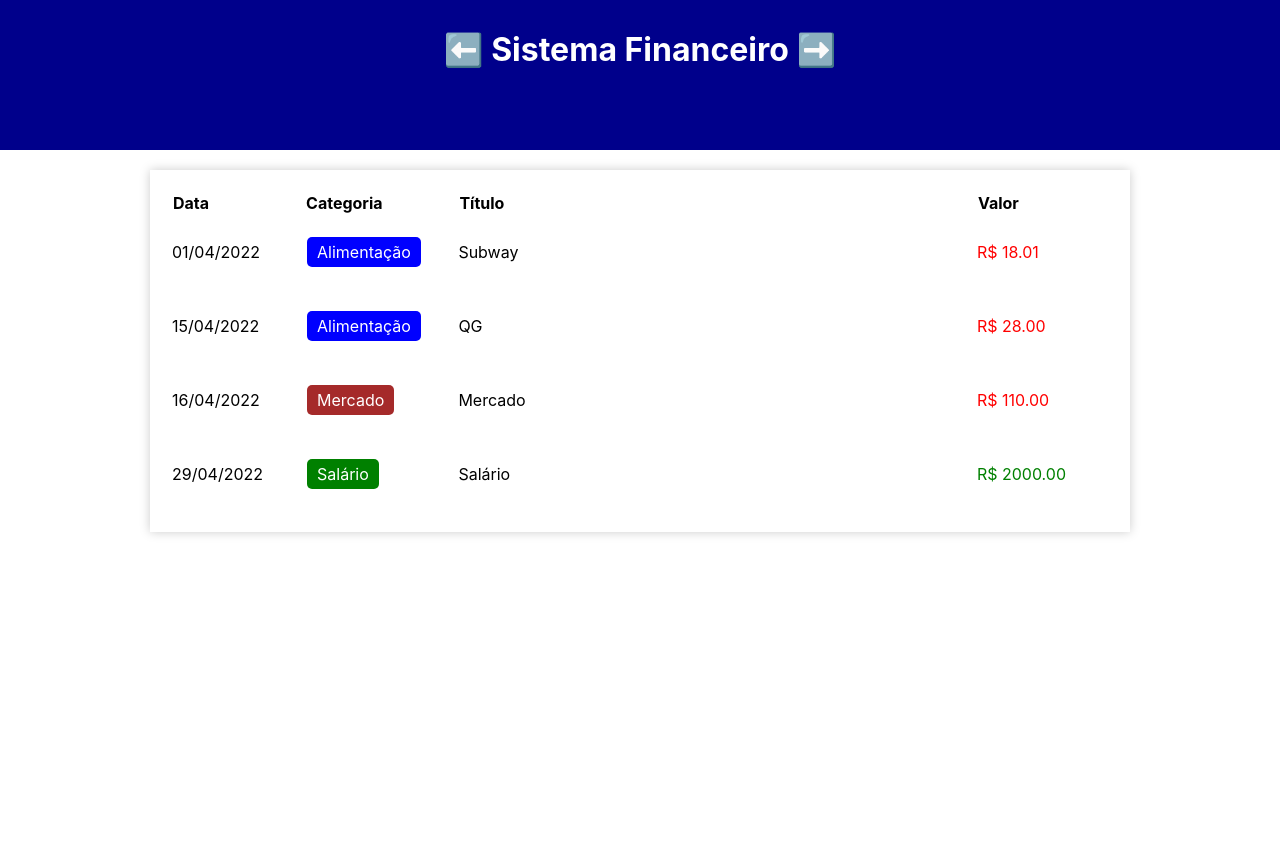
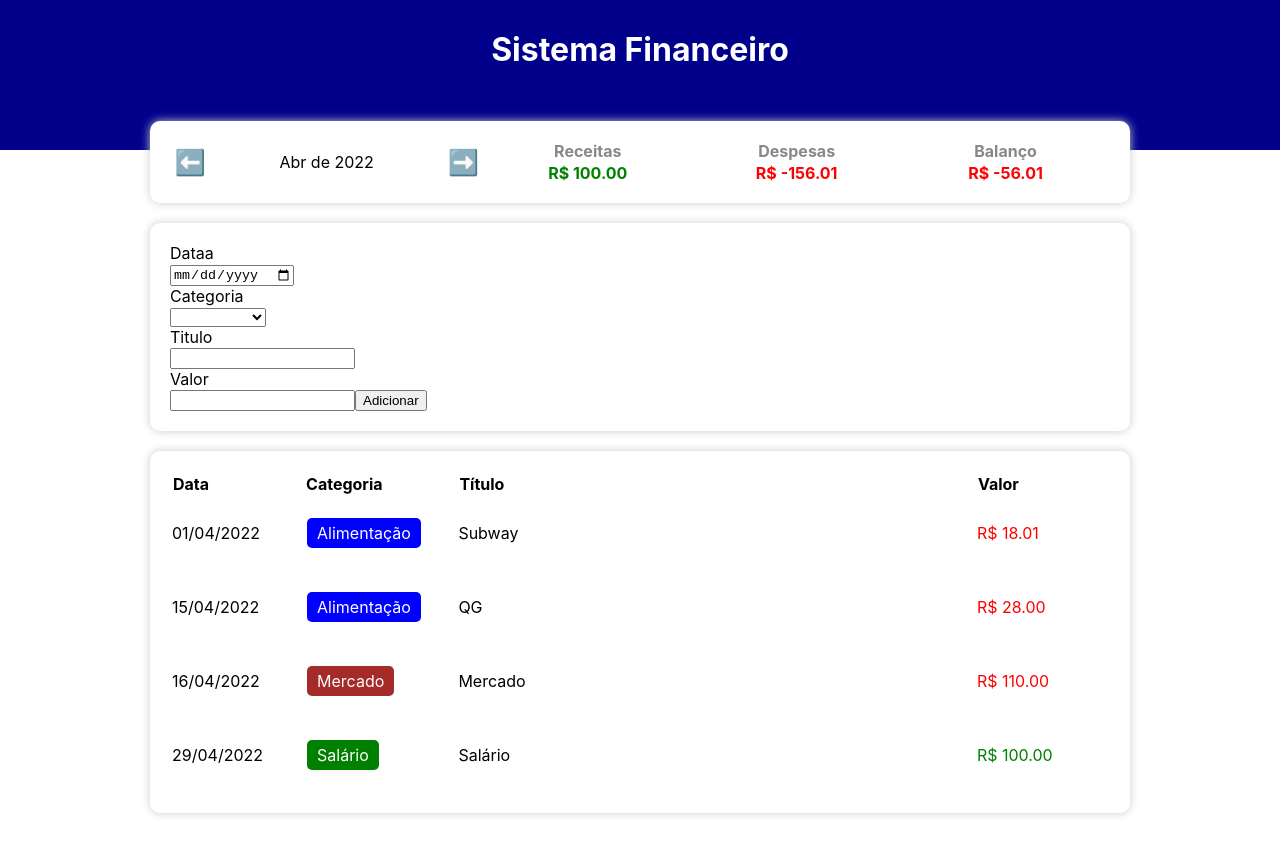
Before and after one commit to orloke/App-Gastos, a React (Create React App) app: page / in a window 1280 px wide. Shown: the top 854 px of the page. Before the commit the page ends 800 px from the top, so only its background shows below. Built offline with nearby package versions, Linux system fonts and the light colour scheme.

Commit message:
deixando funcional

```diff
--- a/package.json
+++ b/package.json
@@ -13,6 +13,7 @@
     "react": "^18.0.0",
     "react-dom": "^18.0.0",
     "react-scripts": "5.0.1",
+    "react-select": "^5.3.0",
     "styled-components": "^5.3.5",
     "typescript": "^4.6.3",
     "web-vitals": "^2.1.4"
--- a/src/App.tsx
+++ b/src/App.tsx
@@ -6,6 +6,8 @@ import {categories} from './data/categories'
 import {items} from './data/items'
 import { filterListByMonth, getCurrentMonth } from './helpers/dataFilter'
 import { TableArea } from './components/TableArea'
+import { InfoArea } from './components/InfoArea'
+import { AddArea } from './components/AddArea'
 
 
 const App = () =>{
@@ -13,22 +15,53 @@ const App = () =>{
   const [list, setList] = useState(items)
   const [filterlist, setFilterList] = useState<Item[]>([])
   const [currentMonth, setCurrentMonth] = useState(getCurrentMonth())
+  const [income, setIncome] = useState(0)
+  const [expense, setExpense] = useState(0)
 
   useEffect(()=>{
     setFilterList(filterListByMonth(list,currentMonth))
   },[list,currentMonth])
 
+  const changeMonth = (newMonth: string) =>{
+    setCurrentMonth(newMonth)
+  }
+
+  useEffect(()=>{
+    let enter = 0
+    let exit = 0
+
+    for (const i in filterlist) {
+      if(categories[filterlist[i].category].expense){
+        exit+=filterlist[i].value
+      }else{
+        enter+=filterlist[i].value
+      }
+    }
+    setIncome(enter)
+    setExpense(-exit)
+  },[filterlist])
+
+  const newList = (newItem: Item)=>{
+    let newArray = [...list]
+    newArray.push(newItem)
+    setList(newArray)
+  }
+
+
+
   return(
     <C.Container>
       <C.Header>
-        <C.HeaderText>⬅️ Sistema Financeiro ➡️</C.HeaderText>
+        <C.HeaderText>Sistema Financeiro</C.HeaderText>
       </C.Header>
       <C.Body>
+        <InfoArea currentMonth = {currentMonth} changeM = {changeMonth} list={filterlist} income= {income} expense = {expense}/>
+
+        <AddArea add = {newList}/>
         <TableArea list={filterlist}/>
       </C.Body>
     </C.Container>
   )
-
 }
 
 export default App
--- /dev/null
+++ b/src/components/AddArea/index.tsx
@@ -0,0 +1,62 @@
+import * as C from './styles'
+import { useState } from 'react'
+import {categories} from '../../data/categories'
+import { newData } from '../../helpers/dataFilter';
+import {Item} from '../../types/Item'
+
+type Prop={
+    add: (newItem:Item)=>void
+}
+
+export const AddArea = ({add}:Prop) =>{
+
+    let categoryKeys: string[] = Object.keys(categories);
+
+    const [inputTitle, setInputTitle] = useState('')
+    const [inputData, setInputData] = useState('')
+    const [inputPrice, setInputPrice] = useState(0)
+    const [inputCategoria, setInputCategoria] = useState('')
+
+    const addNewItem = () =>{
+        add({
+            date: newData(inputData),
+            category: inputCategoria,
+            title: inputTitle,
+            value: inputPrice
+        })
+        console.log({
+            date: newData(inputData),
+            category: inputCategoria,
+            title: inputTitle,
+            value: inputPrice
+        });
+
+    }
+
+
+
+
+    return(
+        <C.Container>
+
+            <C.InputTitle>Dataa</C.InputTitle>
+            <input type="date" onChange={e=>setInputData(e.target.value)} />
+
+            <C.InputTitle>Categoria</C.InputTitle>
+            <select value={inputCategoria} onChange={e=>setInputCategoria(e.target.value)}>
+                <option></option>
+                {categoryKeys.map((item,index)=>(
+                    <option key={index} value={item}>{categories[item].title}</option>
+                ))}
+            </select>
+
+            <C.InputTitle>Titulo</C.InputTitle>
+            <input value={inputTitle} type="text" onChange={e=> setInputTitle(e.target.value)}/>
+
+            <C.InputTitle>Valor</C.InputTitle>
+            <input type="number" value={inputPrice === 0 ?'': inputPrice} onChange={e=> setInputPrice(parseFloat(e.target.value))}/>
+
+            <button onClick={addNewItem}>Adicionar</button>
+        </C.Container>
+    )
+}
--- /dev/null
+++ b/src/components/AddArea/styles.ts
@@ -0,0 +1,14 @@
+import styled from "styled-components";
+
+export const Container = styled.div`
+    background-color: #fff;
+    padding: 20px;
+    box-shadow: 0px 0px 10px #ccc;
+    margin-top: 20px;
+    border-radius: 10px;
+
+`
+
+export const InputTitle =styled.div`
+    color: black
+`
--- /dev/null
+++ b/src/components/InfoArea/index.tsx
@@ -0,0 +1,44 @@
+import * as C from './styles'
+import { Item } from '../../types/Item'
+import { nameMonth } from '../../helpers/dataFilter'
+import { ResumeItem } from '../ResumeItem/'
+
+type Props={
+    currentMonth: string
+    changeM: (newMonth:string) => void
+    list: Item[]
+    income: number
+    expense: number
+}
+
+export const InfoArea = ({currentMonth, changeM, list, income, expense}:Props) =>{
+
+    const handlePrevMonth = ()=>{
+        let [year, month] = currentMonth.split('-')
+        let currentDate = new Date(parseInt(year),parseInt(month)-1,1)
+        currentDate.setMonth(currentDate.getMonth()-1)
+        changeM(`${currentDate.getFullYear()}-${currentDate.getMonth()+1}`)
+    }
+
+    const handleNextMonth = ()=>{
+        let [year, month] = currentMonth.split('-')
+        let currentDate = new Date(parseInt(year),parseInt(month)-1,1)
+        currentDate.setMonth(currentDate.getMonth()+1)
+        changeM(`${currentDate.getFullYear()}-${currentDate.getMonth()+1}`)
+    }
+
+    return(
+        <C.Container>
+            <C.MonthArea>
+                <C.MonthArrow onClick={handlePrevMonth}>⬅️</C.MonthArrow>
+                    <C.MonthTitle>{nameMonth(currentMonth)} </C.MonthTitle>
+                <C.MonthArrow onClick={handleNextMonth}>➡️</C.MonthArrow>
+            </C.MonthArea>
+            <C.ResumeArea>
+                <ResumeItem title = 'Receitas' value = {income}/>
+                <ResumeItem title = 'Despesas' value = {expense}/>
+                <ResumeItem title = 'Balanço' value = {income+expense}/>
+            </C.ResumeArea>
+        </C.Container>
+    )
+}
--- /dev/null
+++ b/src/components/InfoArea/styles.ts
@@ -0,0 +1,40 @@
+import styled from "styled-components";
+
+export const Container = styled.div`
+    background-color: #fff;
+    padding: 20px;
+    box-shadow: 0px 0px 10px #ccc;
+    margin-top: 20px;
+    border-radius: 10px;
+    margin-top: -3%;
+    display: flex;
+
+`
+
+export const MonthArea= styled.div`
+    flex: 1;
+    display: flex;
+    align-items: center;
+`
+
+export const MonthArrow = styled.div`
+    width: 40px;
+    font-size: 25px;
+    text-align: center;
+    cursor: pointer;
+`
+
+export const MonthTitle = styled.div`
+    flex:1;
+    text-align: center;
+`
+
+export const ResumeArea= styled.div`
+    flex: 2;
+    display: flex
+
+`
+
+export const ResumeItem= styled.div`
+    flex: 2;
+`
--- /dev/null
+++ b/src/components/ResumeItem/index.tsx
@@ -0,0 +1,15 @@
+import * as C from './styles'
+
+type Props ={
+    title: string
+    value: number
+}
+
+export const ResumeItem = ({title,value}:Props) => {
+    return(
+        <C.Container>
+            <C.Title>{title}</C.Title>
+            <C.Info colorText={value}>R$ {value.toFixed(2)}</C.Info>
+        </C.Container>
+    )
+}
--- /dev/null
+++ b/src/components/ResumeItem/styles.ts
@@ -0,0 +1,18 @@
+import styled from "styled-components";
+
+export const Container = styled.div`
+    flex: 1;
+`
+
+export const Title = styled.div`
+    text-align: center;
+    font-weight: bold;
+    color: #888;
+    margin-bottom: 1%
+`
+
+export const Info = styled.div<{colorText:number}>`
+    text-align: center;
+    font-weight: bold;
+    color: ${props => props.colorText >= 0 ? 'green':'red'};
+`
--- a/src/components/TableArea/styles.ts
+++ b/src/components/TableArea/styles.ts
@@ -6,6 +6,7 @@ export const Table = styled.table`
     padding: 20px;
     box-shadow: 0px 0px 10px #ccc;
     margin-top: 20px;
+    border-radius: 10px;
 `
 
 export const TableHeadColumn = styled.th<{width?: number}>`
--- a/src/data/items.ts
+++ b/src/data/items.ts
@@ -4,6 +4,7 @@ export const items: Item[] = [
     {date: new Date(2022, 4, 1), category: 'food', title: 'Subway', value: 18.01},
     {date: new Date(2022, 4, 15), category: 'food', title: 'QG', value: 28.00},
     {date: new Date(2022, 4, 16), category: 'market', title: 'Mercado', value: 110.00},
-    {date: new Date(2022, 4, 29), category: 'salary', title: 'Salário', value: 2000.00},
+    {date: new Date(2022, 4, 29), category: 'salary', title: 'Salário', value: 100.00},
     {date: new Date(2022, 5, 3), category: 'salary', title: 'Salário', value: 2000.00},
+    {date: new Date(2022, 5, 16), category: 'market', title: 'Mercado', value: 110.00},
 ]
--- a/src/helpers/dataFilter.ts
+++ b/src/helpers/dataFilter.ts
@@ -25,4 +25,16 @@ export const dataFormat = (data: Date): string=>{
     return `${addZero(day)}/${addZero(month)}/${year}`
 }
 
-export const addZero = (n:Number):string => n>10 ? `${n}` : `0${n}`
+export const addZero = (n:Number):string => n.toString().padStart(2, '0')
+
+export const nameMonth = (currentMonth: string):string=>{
+    let [year, month] = currentMonth.split('-')
+    let listMonth = ['Jan','Fev','Mar','Abr','Mai','Jun','Jul','Ago','Set','Out','Nov','Dez']
+
+    return `${listMonth[parseInt(month)-1]} de ${year}`
+}
+
+export const newData = (data:string)=>{
+    let [year, month, day] = data.split('-')
+    return new Date(parseInt(year),parseInt(month),parseInt(day))
+}
```
Also changed, not shown: 1 other file (tests, documents, lock files or other folders).
